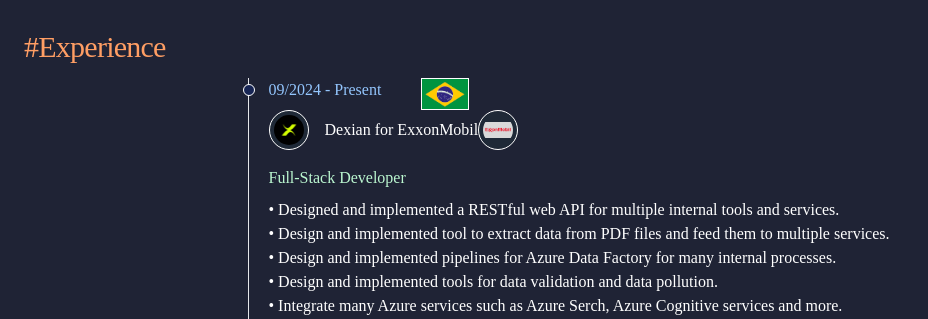
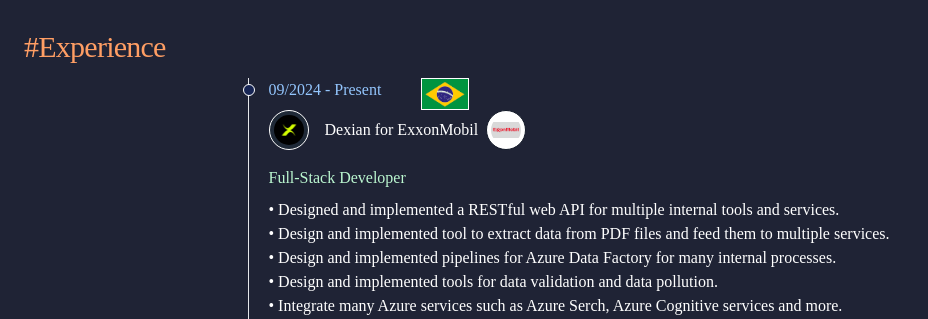
Before and after one commit to pietromezzadri/personal-blog, a Django app: page / in a window 1280 px wide. Shown: the part 338-657 px from the top of the page, without its empty margins (0-928 px from the left). Run offline with Django 5.2, Linux system fonts and the light colour scheme; some web fonts are replaced.

Commit message:
fix logo bg and placement

```diff
--- a/resume/templates/experience.html
+++ b/resume/templates/experience.html
@@ -14,8 +14,8 @@
                     </div>
                     <div class="flex items-center mb-4">
                         <img class="object-scale-down w-10 h-10 border rounded-full border-white bg-gray-800 p-1" src="{% static "images/dexian.png" %}" />
-                        <h3 class="text-white ml-4">Dexian for ExxonMobil</h3>
-                        <img class="object-scale-down w-10 h-10 border rounded-full border-white bg-gray-800 p-1" src="{% static "images/exxon.jpg" %}" />
+                        <h3 class="text-white ml-4">Dexian for ExxonMobil </h3>
+                        <img class="object-scale-down w-10 h-10 border rounded-full border-gray-900 bg-white p-1 ml-2" src="{% static "images/exxon.jpg" %}" />
                     </div>
                     <div class="text-green-200 mb-2">Full-Stack Developer</div>
                     <p class="text-white mb-2 mr-5 max-w-3xl">
```
